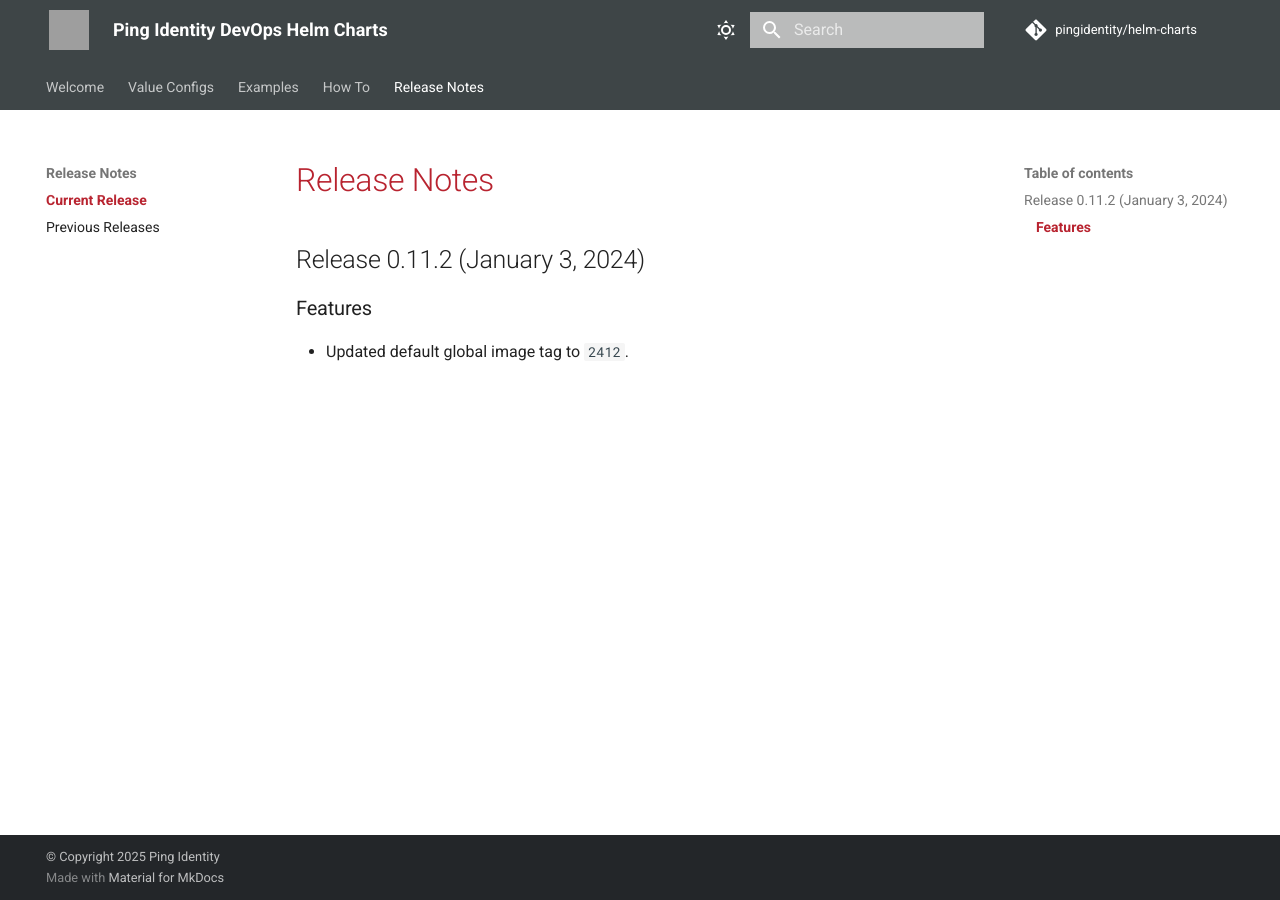
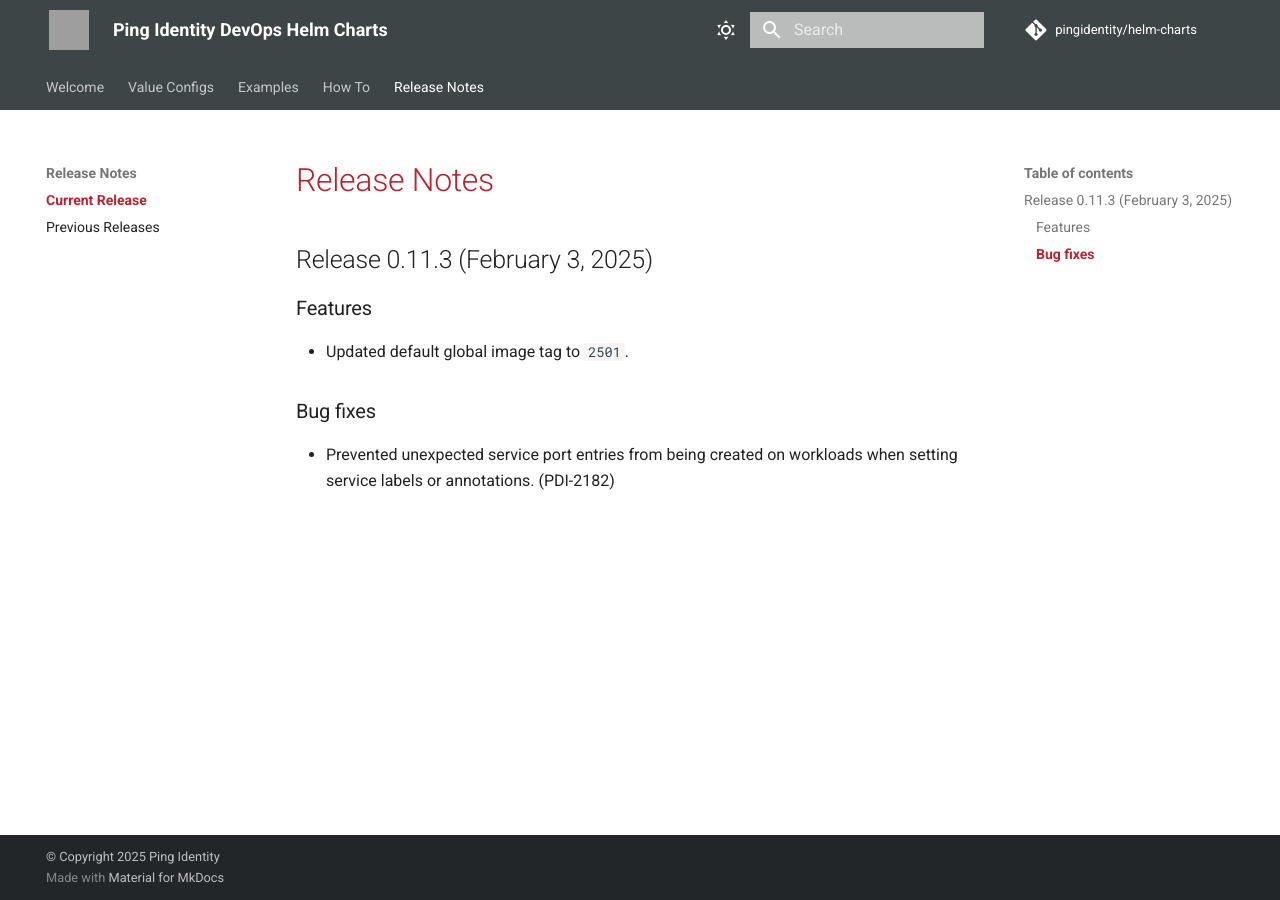
Before and after one commit to pingidentity/helm-charts, an MkDocs documentation site: the page built from docs/release-notes/currentRelease.md, in a window 1280 px wide. Built offline with MkDocs 1.6.1 and Material for MkDocs 9.7.7, drawn with Linux system fonts in a browser that asks for light colours; comment, search, counter and statistics services are not loaded; grey boxes are pictures that could not be loaded.

Commit message:
Release 0.11.3

```diff
--- a/docs/release-notes/currentRelease.md
+++ b/docs/release-notes/currentRelease.md
@@ -1,4 +1,7 @@
 # Release Notes
-## Release 0.11.2 (January 3, 2024)
+## Release 0.11.3 (February 3, 2025)
 ### Features ###
-  - Updated default global image tag to `2412`.
+  - Updated default global image tag to `2501`.
+
+### Bug fixes ###
+  - Prevented unexpected service port entries from being created on workloads when setting service labels or annotations. (PDI-2182)
```
Also changed, not shown: docs/config/supported-values.md (+1 -1 lines), docs/index.yaml (+13 -1 lines), docs/release-notes/previousReleases.md (+4 -0 lines), 2 other files.
